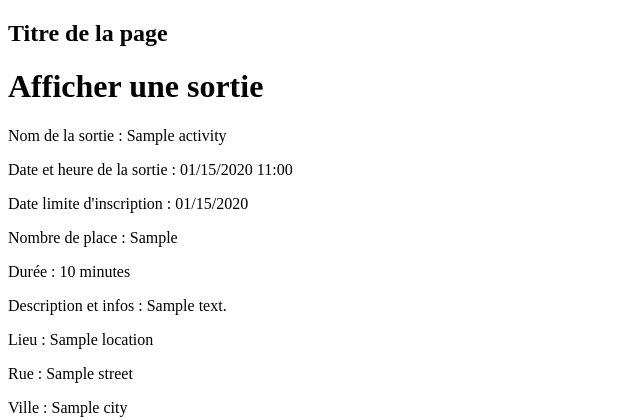
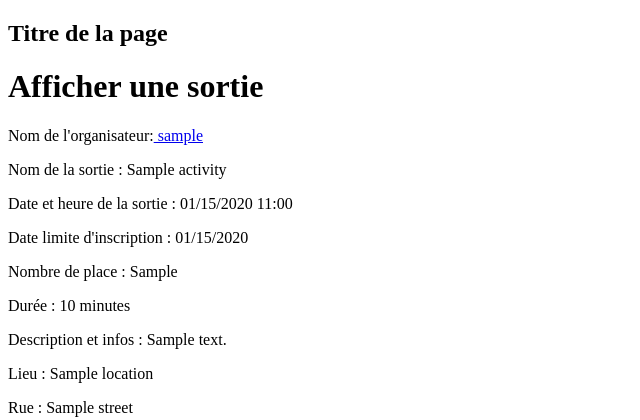
Before and after one commit to maiwennj/sortir.com, a PHP site: template templates/activity/detail.html.twig in a window 1280 px wide. Shown: the part 232-652 px from the top of the page, without its empty margins (0-640 px from the left). Run offline with PHP 8.4, Linux system fonts and the light colour scheme; the template is opened without the code that fills it: most values are stand-ins (such as "Sample title", 1, 10 or a date in 2020); some libraries are stand-ins or nearby versions.

Commit message:
Ajouter les  liens vers le profil utilisateur

```diff
--- a/templates/activity/detail.html.twig
+++ b/templates/activity/detail.html.twig
@@ -4,7 +4,7 @@
 
 {% block body %}
     <h1>Afficher une sortie</h1>
-
+  <p> Nom de l'organisateur:<a href="{{ path("user_profile",{'id': activity.organiser.user.id}) }}"> {{activity.organiser.user.username}}</a></p>
     <p>Nom de la sortie : {{ activity.activityName }}</p>
     <p>Date et heure de la sortie : {{ activity.startDate|date("m/d/Y H:i", "Europe/Paris") }}</p>
     <p>Date limite d'inscription : {{ activity.closingDate|date("m/d/Y", "Europe/Paris")  }}</p>
--- a/templates/activity/list.html.twig
+++ b/templates/activity/list.html.twig
@@ -79,7 +79,7 @@
                         {% endif %}
                     {% endfor %}
                 </td>
-                <td>{{ activity.organiser.user.username}}</td>
+                <td> <a href="{{ path("user_profile",{'id': activity.organiser.user.id}) }}"> {{ activity.organiser.user.username}}</a></td>
                 <td><a href="{{ path("activity_details",{'id': activity.id})}}">Afficher</a></td>
 
                 {% if activity.organiser.user == app.user %}
```
